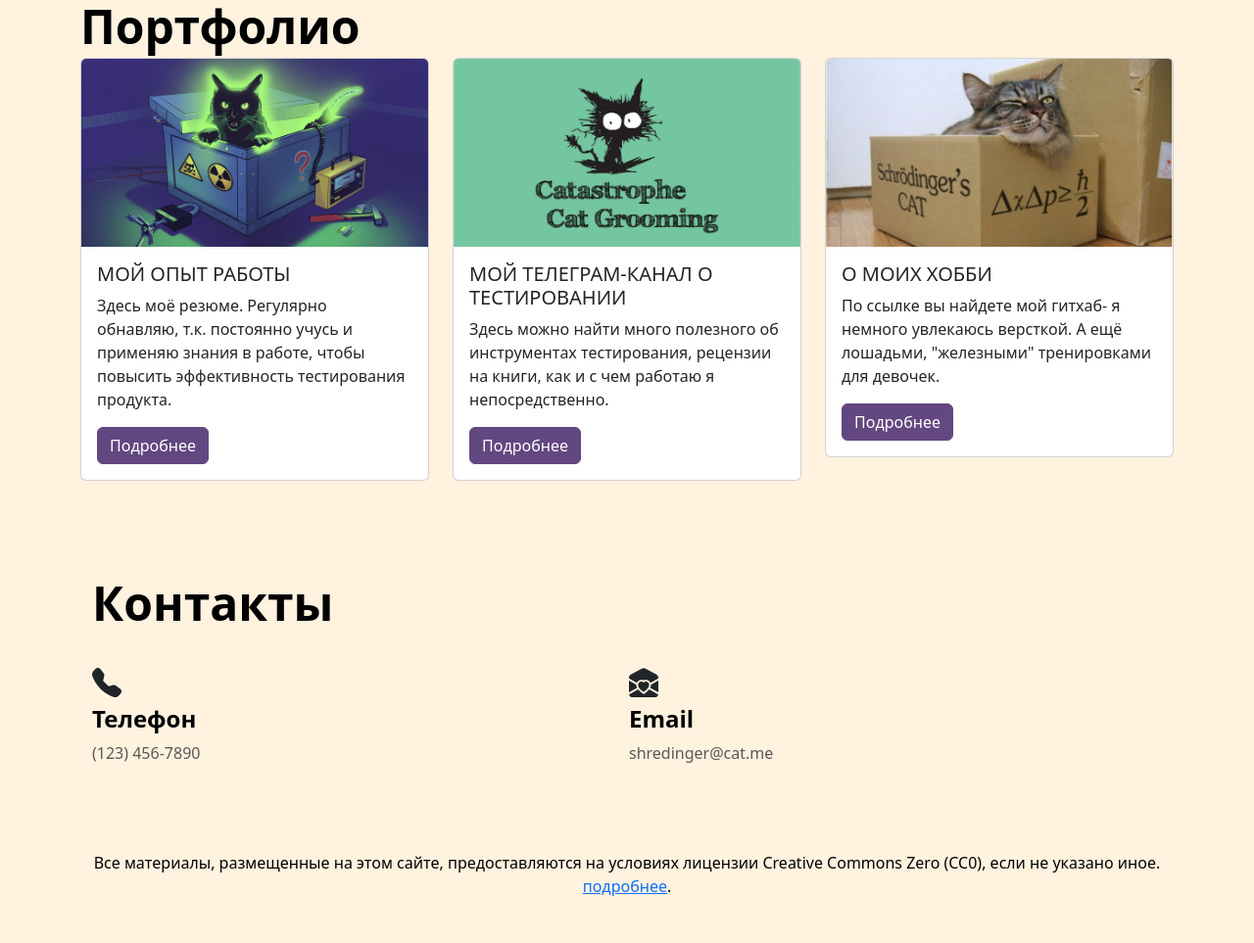
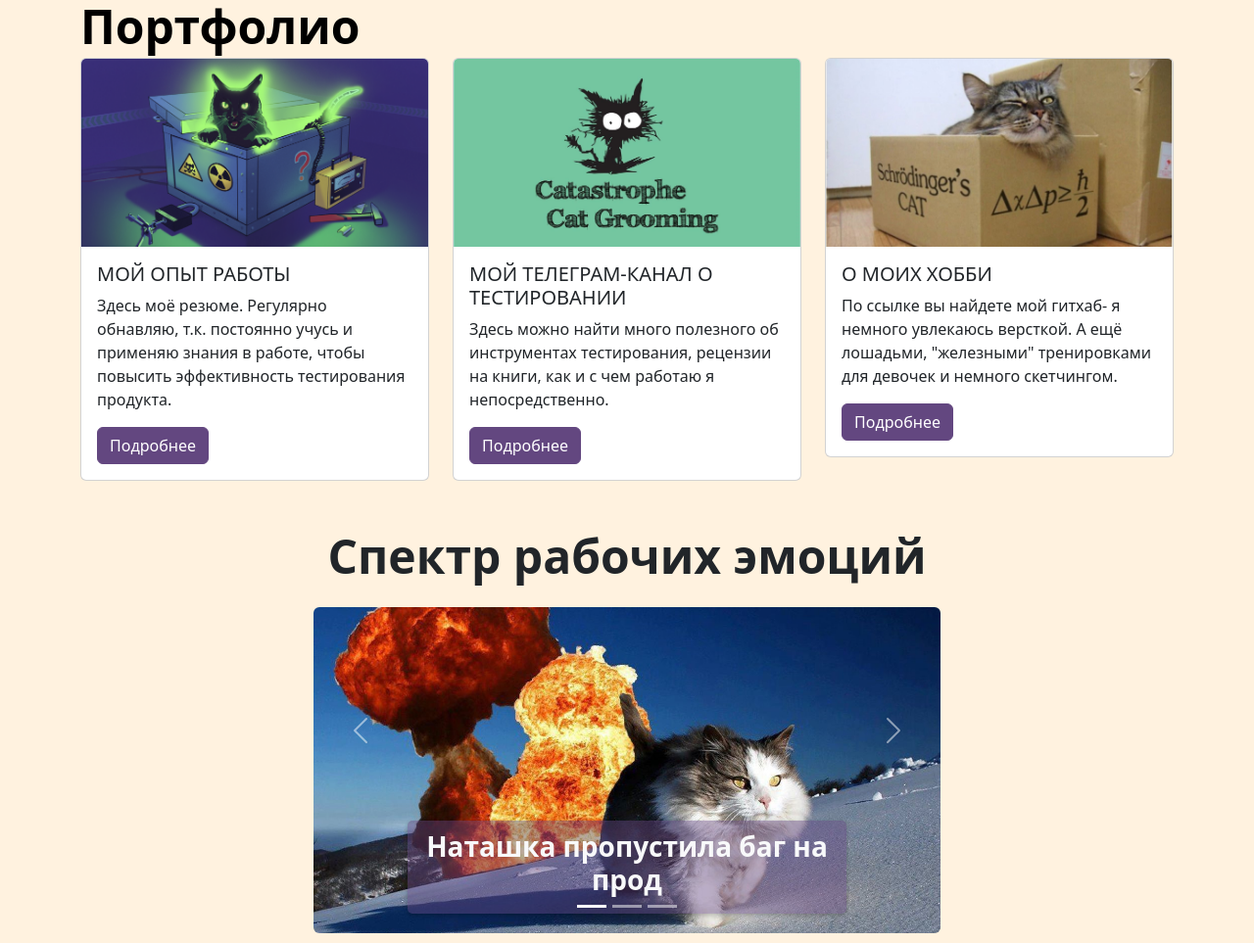
Before and after one commit to ShredingerN/bootstrap-test-page, a plain HTML site: page site/index.html in a window 1280 px wide. Shown: the part 1037-2000 px from the top of the page at 98% size. Drawn offline with nearby package versions, Linux system fonts and the light colour scheme.

Commit message:
bootstrap

```diff
--- a/site/index.html
+++ b/site/index.html
@@ -100,7 +100,7 @@
                         <div class="card-body">
                             <h5 class="card-title text-uppercase">О моих хобби</h5>
                             <p class="card-text ">
-                                По ссылке вы найдете мой гитхаб- я немного увлекаюсь версткой. А ещё лошадьми, "железными" тренировками для девочек.
+                                По ссылке вы найдете мой гитхаб- я немного увлекаюсь версткой. А ещё лошадьми, "железными" тренировками для девочек и немного скетчингом.
                             </p>
                             <a href="#" class="btn btn-purple">Подробнее</a>
                         </div>
@@ -110,6 +110,43 @@
         </div>
     </div>
 
+
+    <div id="carouselExampleCaptions" class="carousel slide col-6 mx-auto">
+        <h1 id="chooseTheCat" class="display-5 fw-bold text-center mb-4">Спектр рабочих эмоций</h1>
+        <div class="carousel-indicators">
+            <button type="button" data-bs-target="#carouselExampleCaptions" data-bs-slide-to="0" class="active" aria-current="true" aria-label="Slide 1"></button>
+            <button type="button" data-bs-target="#carouselExampleCaptions" data-bs-slide-to="1" aria-label="Slide 2"></button>
+            <button type="button" data-bs-target="#carouselExampleCaptions" data-bs-slide-to="2" aria-label="Slide 3"></button>
+        </div>
+        <div class="carousel-inner">
+            <div class="carousel-item active">
+                <img src=".\assets\3604ce7854dafaaa4d65056ab3f558a8.jpg"   class="d-block w-100 rounded " alt="...">
+                <div class="carousel-caption  d-md-block">
+                    <h3 class="fw-bold text-light ">Наташка пропустила баг на прод</h5>
+                </div>
+            </div>
+            <div class="carousel-item">
+                <img src=".\assets\3c7ca2d7265a8d068b28bab34ff938a2.jpg" class="d-block w-100 rounded" alt="...">
+                <div class="carousel-caption d-md-block">
+                    <h3 class="text-light">Когда нет документации на проекте...</h5>
+                </div>
+            </div>
+            <div class="carousel-item">
+                <img src=".\assets\96ed53c221bd9e4ff92999b1146b7db2.jpg" class="d-block w-100 rounded" alt="...">
+                <div class="carousel-caption d-md-block">
+                    <h3 class="text-light">Разраб предложил созвониться и обсудить, почему я считаю, что это баг</h5>
+                </div>
+            </div>
+        </div>
+        <button class="carousel-control-prev" type="button" data-bs-target="#carouselExampleCaptions" data-bs-slide="prev">
+            <span class="carousel-control-prev-icon" aria-hidden="true"></span>
+            <span class="visually-hidden">Previous</span>
+        </button>
+        <button class="carousel-control-next" type="button" data-bs-target="#carouselExampleCaptions" data-bs-slide="next">
+            <span class="carousel-control-next-icon" aria-hidden="true"></span>
+            <span class="visually-hidden">Next</span>
+        </button>
+    </div>
 
     <div class="container px-4 py-5">
         <h1 id="contacts" class="display-5 fw-bold text-start mb-4 text-body-emphasis">Контакты</h1>
--- a/site/styles/main.css
+++ b/site/styles/main.css
@@ -37,3 +37,11 @@ body {
     background-color: #634780; /* Фиолетовый цвет фона кнопки */
     border-color: #634780; /* Цвет границы кнопки */
 }
+
+.carousel-caption {
+    background-color:#63478071 ; /* Цвет фона и его прозрачность */
+    padding: 10px; /* Отступ вокруг текста */
+    box-shadow: 0 2px 4px rgba(0, 0, 0, 0.25); /* Тень */
+    border-radius: 5px; /* Закругление углов */
+    color: white; /* Цвет текста */
+}
```
Also changed, not shown: site/assets/3604ce7854dafaaa4d65056ab3f558a8.jpg (added), site/assets/3c7ca2d7265a8d068b28bab34ff938a2.jpg (added), site/assets/96ed53c221bd9e4ff92999b1146b7db2.jpg (added).
